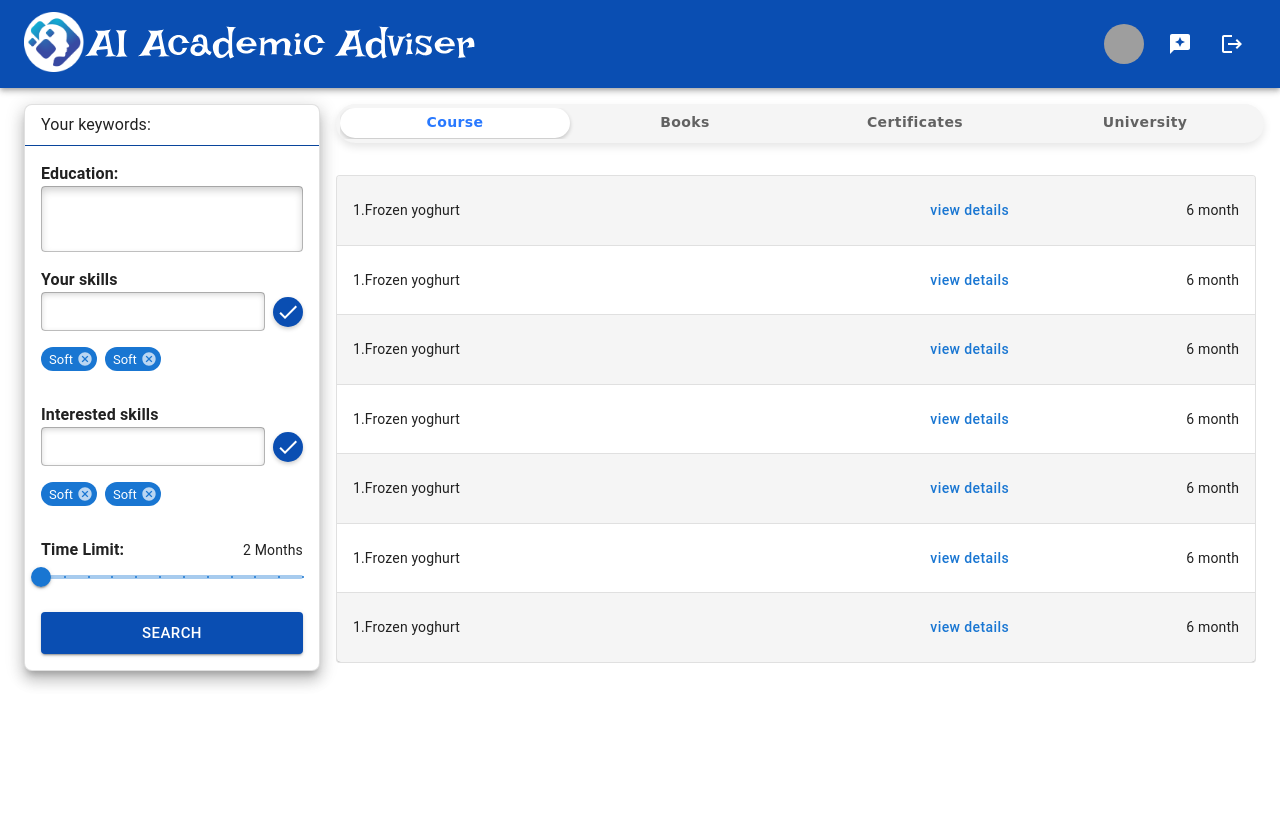
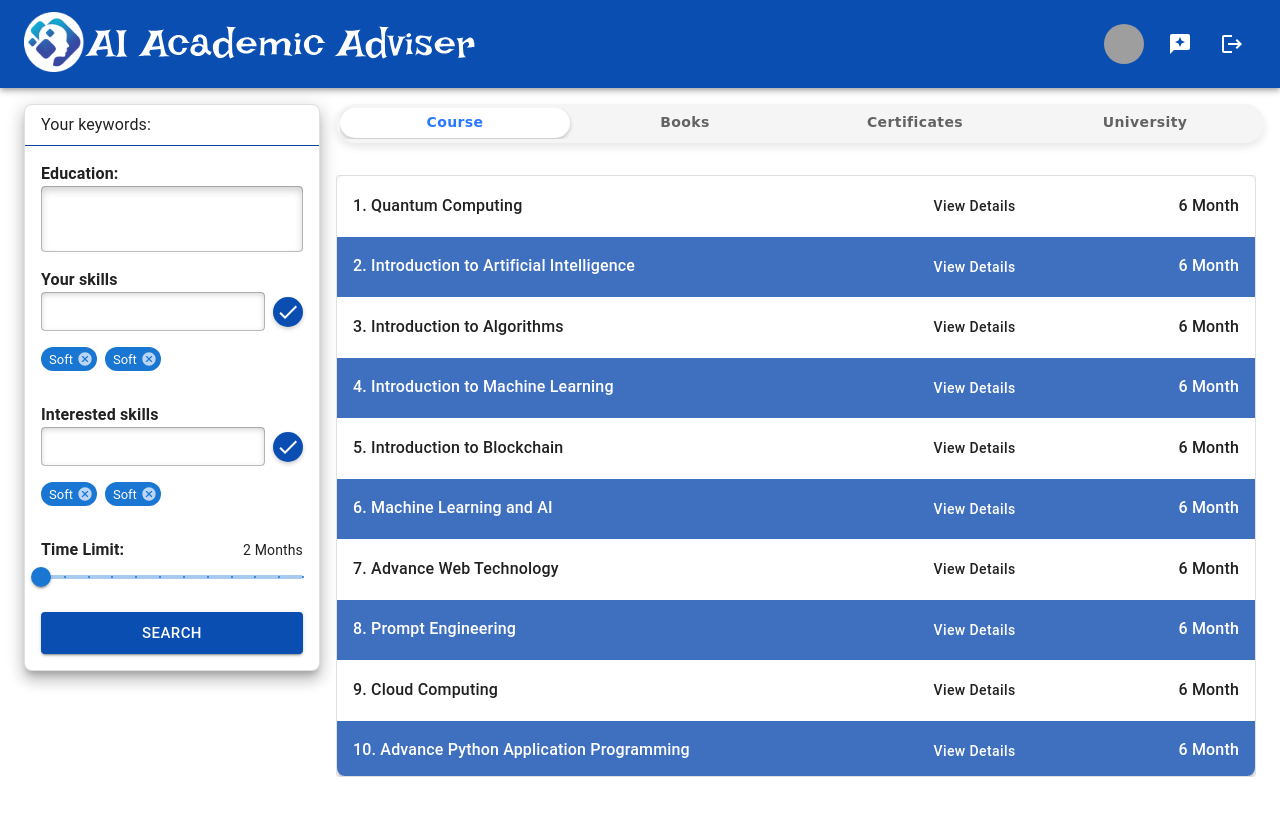
Before and after one commit to AkshayPatel8140/testiest, a React (Create React App) app: page /dashboard in a window 1280 px wide. Shown: the top 816 px of the page. Built offline with nearby package versions, Linux system fonts and the light colour scheme; grey boxes are pictures that could not be loaded.

Commit message:
Update the Course page

```diff
--- a/src/components/CourseTable.tsx
+++ b/src/components/CourseTable.tsx
@@ -1,13 +1,14 @@
-import * as React from 'react';
+import { Box, Button, Modal, Typography } from '@mui/material';
+import Paper from '@mui/material/Paper';
 import { styled } from '@mui/material/styles';
 import Table from '@mui/material/Table';
 import TableBody from '@mui/material/TableBody';
-import TableCell, { tableCellClasses } from '@mui/material/TableCell';
+import TableCell from '@mui/material/TableCell';
 import TableContainer from '@mui/material/TableContainer';
-import TableHead from '@mui/material/TableHead';
 import TableRow from '@mui/material/TableRow';
-import Paper from '@mui/material/Paper';
-import { Box, Button, Modal, Typography } from '@mui/material';
+import * as React from 'react';
+
+
 const style = {
     position: 'absolute',
     top: '50%',
@@ -20,49 +21,65 @@ const style = {
     p: 4,
 };
 
+
+
 const StyledTableCell = styled(TableCell)(({ theme }) => ({
-    [`&.${tableCellClasses.head}`]: {
-        backgroundColor: theme.palette.common.black,
-        color: theme.palette.common.white,
-    },
-    [`&.${tableCellClasses.body}`]: {
-        fontSize: 14,
+    fontSize: 16,
+    fontWeight: 500,
+    padding: '12px 16px',
+    borderBottom: 'none',
+    whiteSpace: 'nowrap', // Prevent text wrapping
+    '&:last-child': {
+        textAlign: 'right',
     },
 }));
 
 const StyledTableRow = styled(TableRow)(({ theme }) => ({
+    '&:nth-of-type(even)': {
+        backgroundColor: '#3f6fbf', // Blue background for even rows
+        color: 'white',
+        '& *': { color: 'white' }, // Ensure all text remains white
+    },
     '&:nth-of-type(odd)': {
-        backgroundColor: theme.palette.action.hover,
-    },
-    // hide last border
-    '&:last-child td, &:last-child th': {
-        border: 0,
+        backgroundColor: 'white',
     },
 }));
 
-function createData(
-    name: string,
-    viewdetails: string,
-    duration: string,
-) {
-    return { name, viewdetails, duration, };
+function createData(name: string, duration: string) {
+    return { name, duration };
 }
 
+
 const rows = [
-    createData('1.Frozen yoghurt', 'view details', '6 month'),
-    createData('1.Frozen yoghurt', 'view details', '6 month'),
-    createData('1.Frozen yoghurt', 'view details', '6 month'),
-    createData('1.Frozen yoghurt', 'view details', '6 month'),
-    createData('1.Frozen yoghurt', 'view details', '6 month'),
-    createData('1.Frozen yoghurt', 'view details', '6 month'),
-    createData('1.Frozen yoghurt', 'view details', '6 month'),
+    createData('Quantum Computing', '6 Month'),
+    createData('Introduction to Artificial Intelligence', '6 Month'),
+    createData('Introduction to Algorithms', '6 Month'),
+    createData('Introduction to Machine Learning', '6 Month'),
+    createData('Introduction to Blockchain', '6 Month'),
+    createData('Machine Learning and AI', '6 Month'),
+    createData('Advance Web Technology', '6 Month'),
+    createData('Prompt Engineering', '6 Month'),
+    createData('Cloud Computing', '6 Month'),
+    createData('Advance Python Application Programming', '6 Month'),
+    createData('Advance Python Application Programming', '6 Month'),
+    createData('Advance Python Application Programming', '6 Month'),
+    createData('Advance Python Application Programming', '6 Month'),
+    createData('Advance Python Application Programming', '6 Month'),
+    createData('Advance Python Application Programming', '6 Month'),
+    createData('Advance Python Application Programming', '6 Month'),
+    createData('Advance Python Application Programming', '6 Month'),
+    createData('Advance Python Application Programming', '6 Month'),
+    createData('Advance Python Application Programming', '6 Month'),
+    createData('Advance Python Application Programming', '6 Month'),
+    createData('Advance Python Application Programming', '6 Month'),
+    createData('Advance Python Application Programming', '6 Month'),
 ];
 
 
 export default function CourseTable() {
 
     const [isModalOpen, setIsModalOpen] = React.useState(false)
-    const [selectedCourse, setSelectedCourse] = React.useState(null);
+    const [selectedCourse, setSelectedCourse] = React.useState<any>(null);
     const handleViewDetails = (row) => {
         setSelectedCourse(row);
         setIsModalOpen(true);
@@ -95,18 +112,30 @@ export default function CourseTable() {
                     }
                 </Box>
             </Modal>
-            <TableContainer component={Paper}>
-                <Table sx={{ minWidth: 700 }} aria-label="customized table">
+            <TableContainer
+                component={Paper}
+                sx={{
+                    boxShadow: 3,
+                    borderRadius: 2,
+                    height: 'calc(100vh - 200px)',  // Ensures vertical scroll if content overflows
+                    overflowY: 'auto' // Enables vertical scrolling
+                }}
+            >
+                <Table sx={{ minWidth: 700 }}>
                     <TableBody>
-                        {rows.map((row) => (
-                            <StyledTableRow key={row.name}>
-                                <StyledTableCell component="th" scope="row">
-                                    {row.name}
+                        {rows.map((row, index) => (
+                            <StyledTableRow key={index}>
+                                <StyledTableCell>
+                                    {index + 1}. {row.name}
                                 </StyledTableCell>
-                                <StyledTableCell align="right">
-                                    <Button variant="text" sx={{ textTransform: 'none' }} onClick={() => handleViewDetails(row)}>  {row.viewdetails}</Button>
+                                <StyledTableCell>
+                                    <Button variant="text" sx={{ textTransform: 'none', color: 'inherit' }} onClick={() => handleViewDetails(row)}>
+                                        View Details
+                                    </Button>
                                 </StyledTableCell>
-                                <StyledTableCell align="right">{row.duration}</StyledTableCell>
+                                <StyledTableCell>
+                                    {row.duration}
+                                </StyledTableCell>
                             </StyledTableRow>
                         ))}
                     </TableBody>
```
